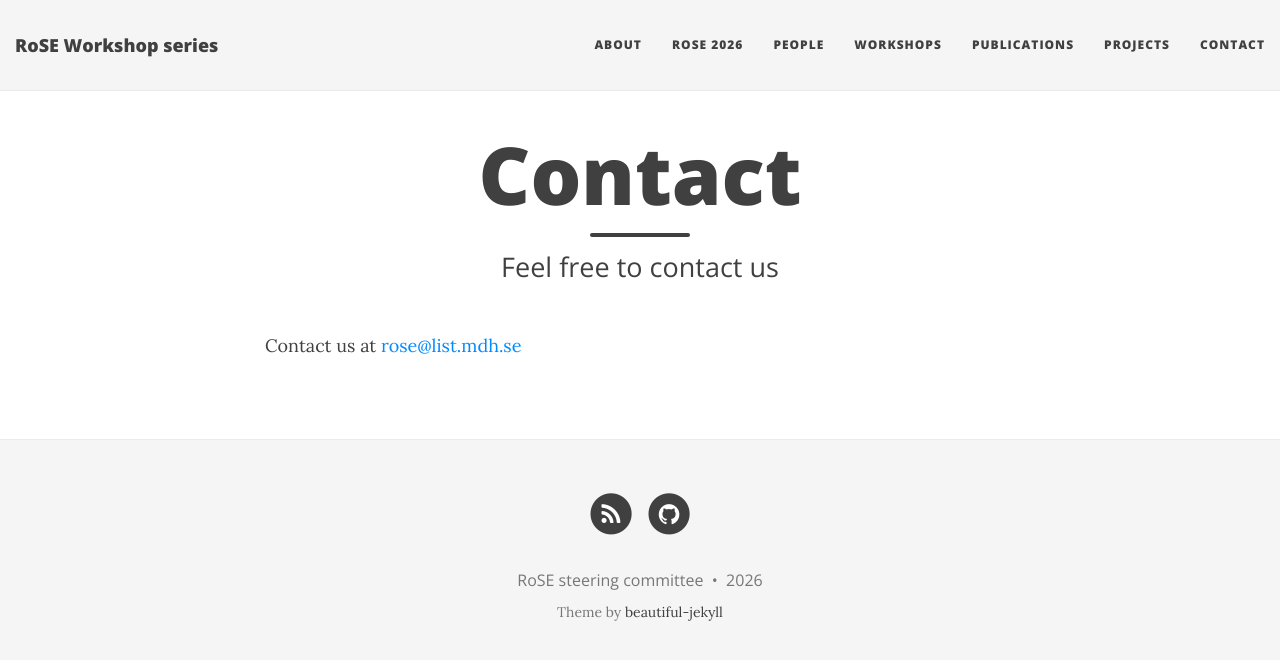
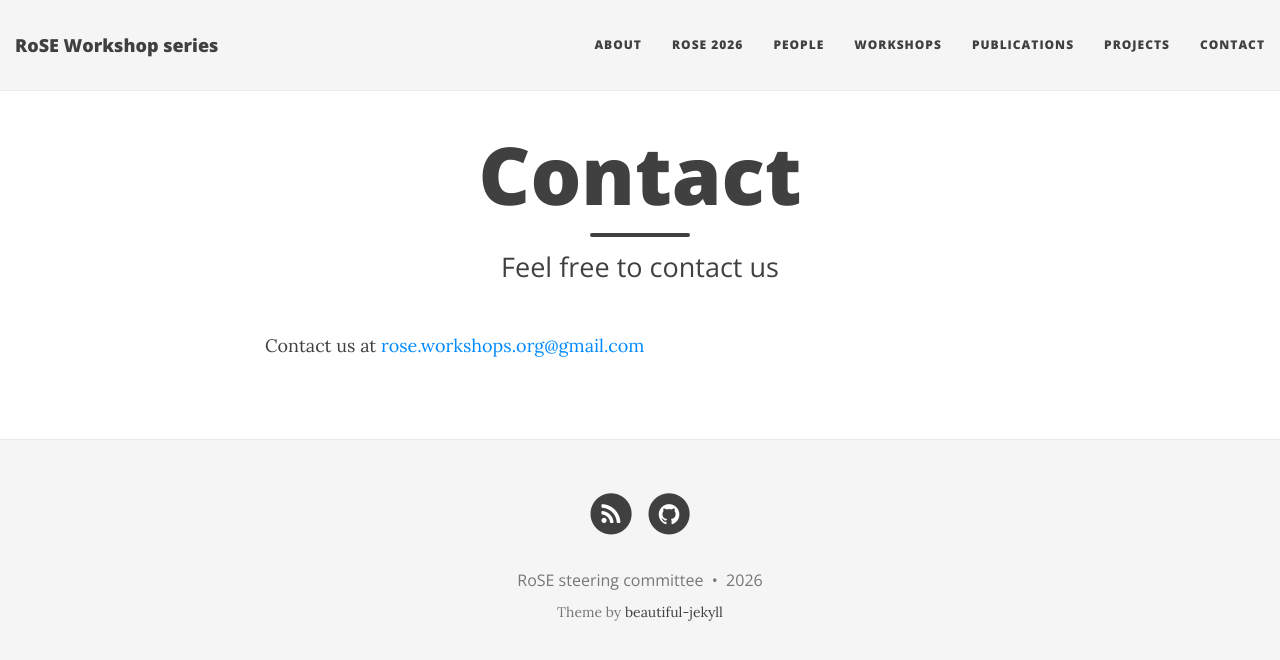
Before and after one commit to rose-workshops/rose-workshops.github.io, a Jekyll site: the page built from contact.md, in a window 1280 px wide. Shown: the top 660 px of the page. Built offline with Jekyll 4.4.1, drawn with Linux system fonts in a browser that asks for light colours; nearby versions of some CDN libraries.

Commit message:
Update contact email address

```diff
--- a/contact.md
+++ b/contact.md
@@ -4,4 +4,4 @@ title: Contact
 subtitle: Feel free to contact us
 ---
 
-Contact us at <a href="mailto:rose@list.mdh.se?Subject=[ROSE] info" target="_top">rose@list.mdh.se</a>
+Contact us at <a href="mailto:rose.workshops.org@gmail.com?Subject=[ROSE] info" target="_top">rose.workshops.org@gmail.com</a>
```
